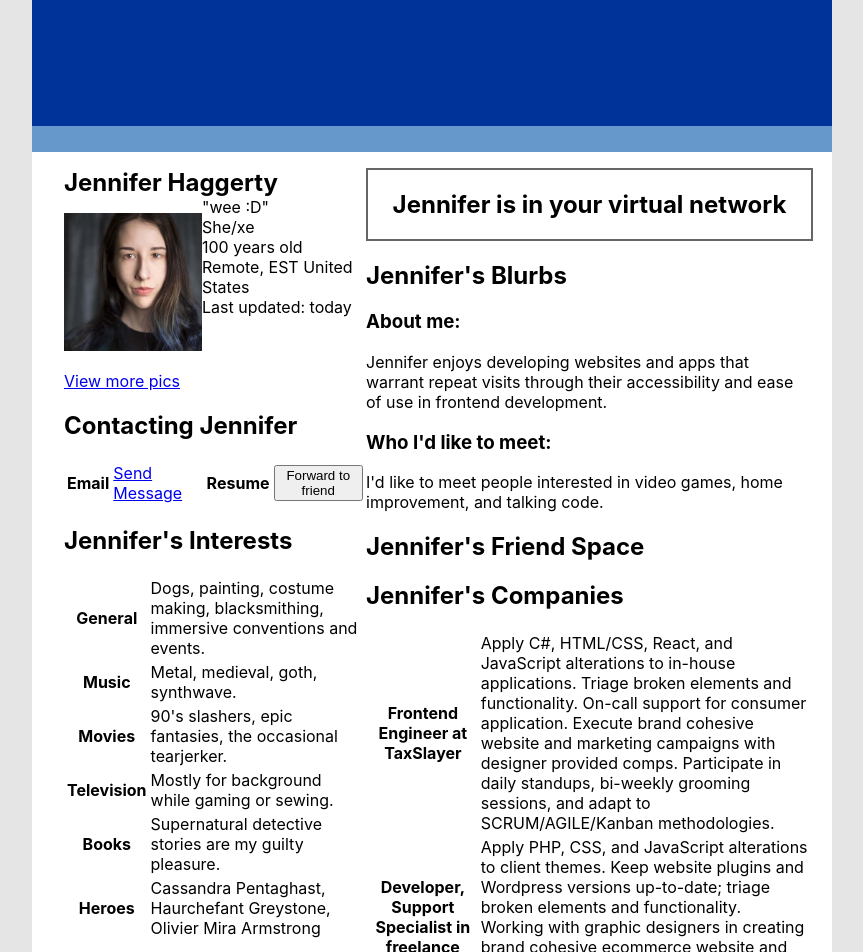
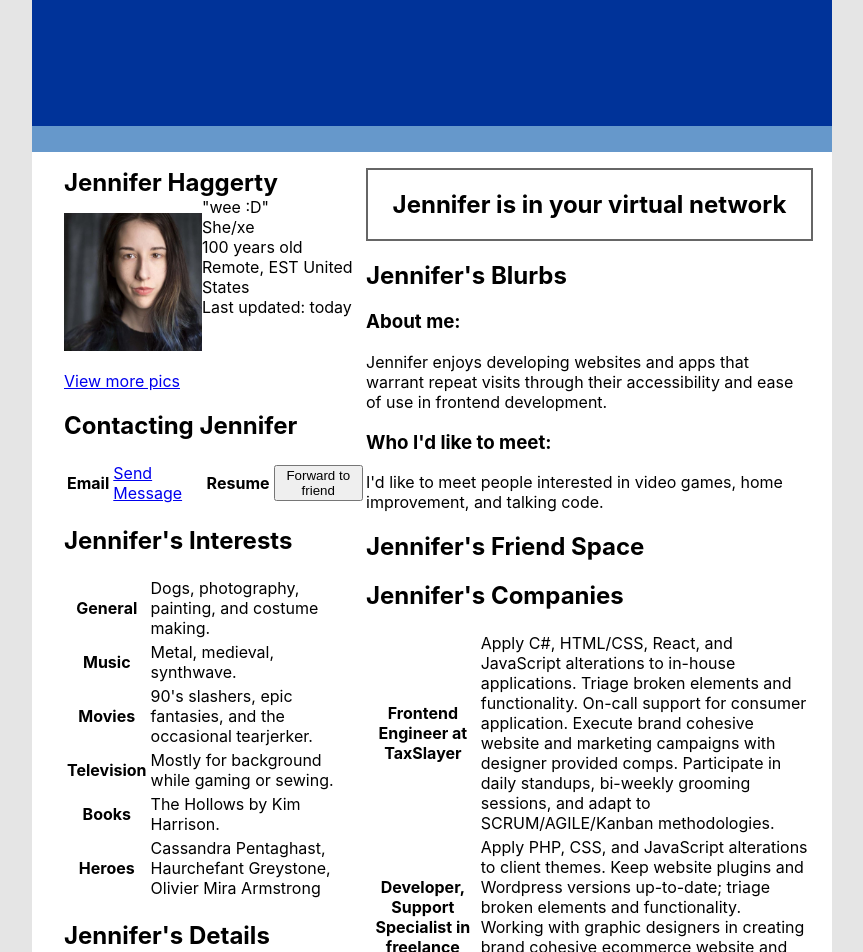
Before and after one commit to JennHaggerty/another-react-app, a React (Create React App) app: page / in a window 1280 px wide. Shown: the top 952 px of the page, without its empty margins (208-1071 px from the left). Built offline with nearby package versions, Linux system fonts and the light colour scheme.

Commit message:
Add friends info

```diff
--- a/src/App.js
+++ b/src/App.js
@@ -18,6 +18,7 @@ import {
 } from './components';
 
 import profile_pic from "./assets/images/jennifer_portrait.JPG";
+import samson_pic from "./assets/images/samson_portrait.JPG";
 
 class App extends Component {
 	constructor(props) {
@@ -37,78 +38,6 @@ class App extends Component {
 				about: `Jennifer enjoys developing websites and apps that warrant repeat visits through their accessibility
 				and ease of use in frontend development.`,
 				likeToMeet: `I'd like to meet people interested in video games, home improvement, and talking code.`,
-				interests: [
-					{
-						title:"General",
-						text: `Dogs, painting, costume making, blacksmithing, immersive conventions and events.`
-					},
-					{
-						title:"Music",
-						text: `Metal, medieval, goth, synthwave.`
-					},
-					{
-						title:"Movies",
-						text: `90's slashers, epic fantasies, the occasional tearjerker.`
-					},
-					{
-						title:"Television",
-						text: `Mostly for background while gaming or sewing.`
-					},
-					{
-						title:"Books",
-						text: `Supernatural detective stories are my guilty pleasure.`
-					},
-					{
-						title:"Heroes",
-						text: `Cassandra Pentaghast, Haurchefant Greystone, Olivier Mira Armstrong`
-					}
-				],
-				details: [
-					{
-						title: "Status",
-						text: `Full-time`,
-					},
-					{
-						title: "Here for",
-						text: `Friends, Networking`,
-					},
-					{
-						title: "Hometown",
-						text: `Kaiserslautern`,
-					},
-					{
-						title: "Education",
-						text: `BS, AAS`,
-					},
-					{
-						title: "Occupation",
-						text: `Front-end Engineer`,
-					},
-				],
-				schools: [
-					{
-						title: `
-						University of South Carolina
-						Columbia, SOUTH CAROLINA
-						Grad Year: 2012
-						Student Status: Alumni
-						Degree: BA
-						Major: Studio arts
-						`,
-						text: "From 2008 to 2012"
-					},
-					{
-						title: `
-						Augusta Technical College
-						Augusta, GEORGIA
-						Grad Year: 2021
-						Student Status: Alumni
-						Degree: AAS
-						Major: C#, Java, and cross-platform programming
-						`,
-						text: "From 2021 to 2021"
-					}
-				],
 				companies: [
 					{
 						title: "Frontend Engineer at TaxSlayer",
@@ -164,7 +93,93 @@ class App extends Component {
 						`,
 						time:"November 2015 - December 2017",
 					}
-				]
+				],
+				details: [
+					{
+						title: "Status",
+						text: `Full-time`,
+					},
+					{
+						title: "Here for",
+						text: `Friends, Networking`,
+					},
+					{
+						title: "Hometown",
+						text: `Kaiserslautern`,
+					},
+					{
+						title: "Education",
+						text: `BS, AAS`,
+					},
+					{
+						title: "Occupation",
+						text: `Front-end Engineer`,
+					},
+				],
+				friends: [
+					{
+						name: "Samson",
+						photo: samson_pic,
+						title: "Greyhound ambassador",
+						hobbies: "Samson's hobbies include sleeping, leaning, and walks in the park."
+					},
+					{
+						name: "Iris",
+						photo: samson_pic,
+						title: "Intern",
+						hobbies: "Iris' hobbies include eating, playing with toys, and meeting new people."
+					}
+				],
+				interests: [
+					{
+						title:"General",
+						text: `Dogs, photography, painting, and costume making.`
+					},
+					{
+						title:"Music",
+						text: `Metal, medieval, synthwave.`
+					},
+					{
+						title:"Movies",
+						text: `90's slashers, epic fantasies, and the occasional tearjerker.`
+					},
+					{
+						title:"Television",
+						text: `Mostly for background while gaming or sewing.`
+					},
+					{
+						title:"Books",
+						text: `The Hollows by Kim Harrison.`
+					},
+					{
+						title:"Heroes",
+						text: `Cassandra Pentaghast, Haurchefant Greystone, Olivier Mira Armstrong`
+					}
+				],
+				schools: [
+					{
+						title: `
+						University of South Carolina
+						Columbia, SOUTH CAROLINA
+						Grad Year: 2012
+						Student Status: Alumni
+						Degree: BA
+						Major: Studio arts
+						`,
+						text: "From 2008 to 2012"
+					},
+					{
+						title: `
+						Augusta Technical College
+						Augusta, GEORGIA
+						Grad Year: 2021
+						Student Status: Alumni
+						Degree: AAS
+						Major: C#, Java, and cross-platform programming
+						`,
+						text: "From 2021 to 2021"
+					}
+				],
 			}
 	  };
 	}
@@ -177,6 +192,7 @@ class App extends Component {
 				<main className={styles.d_flex + " " + styles.flex_Row}>
 					<section className={styles.left_panel}>
 						<ProfilePic
+							id="profile-pic"
 							fname={user.fname}
 							lname={user.lname}
 							photo={user.photo}
```
Also changed, not shown: src/assets/images/iris_portrait.jpeg (added).
